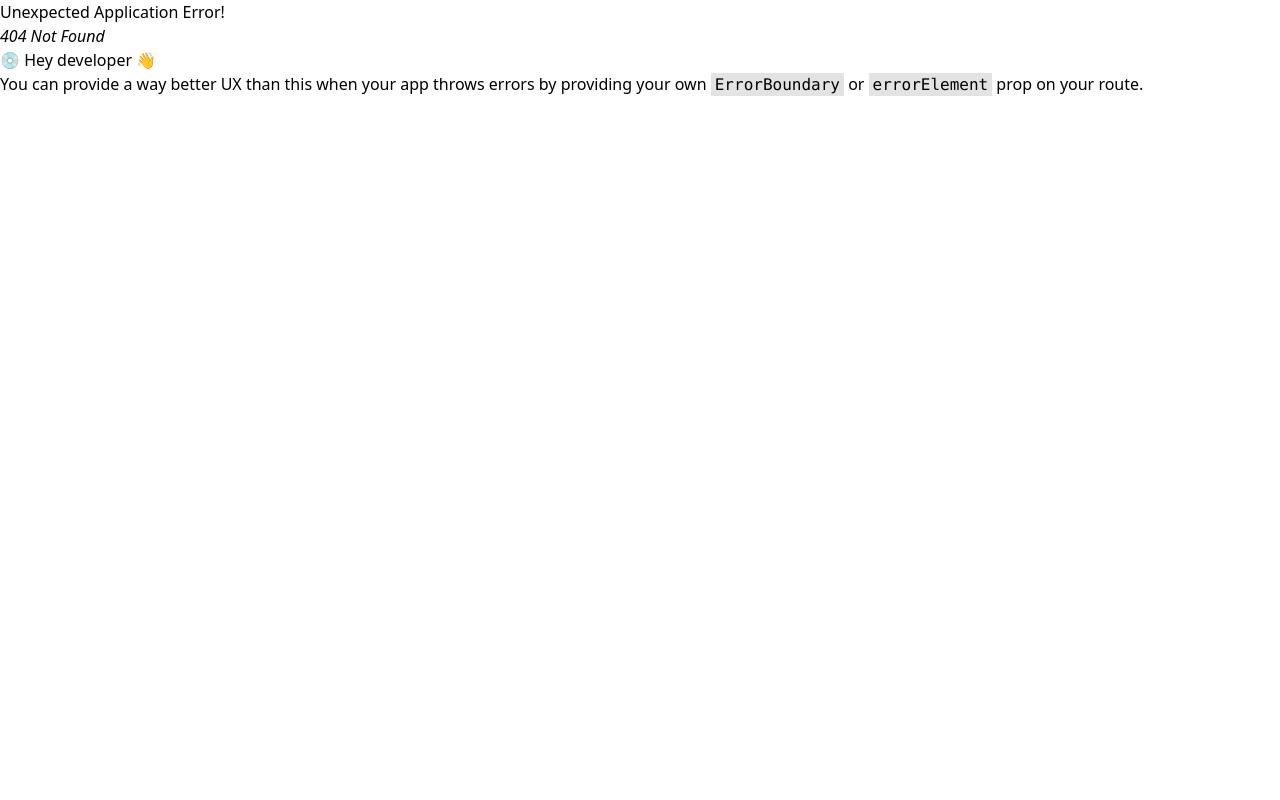
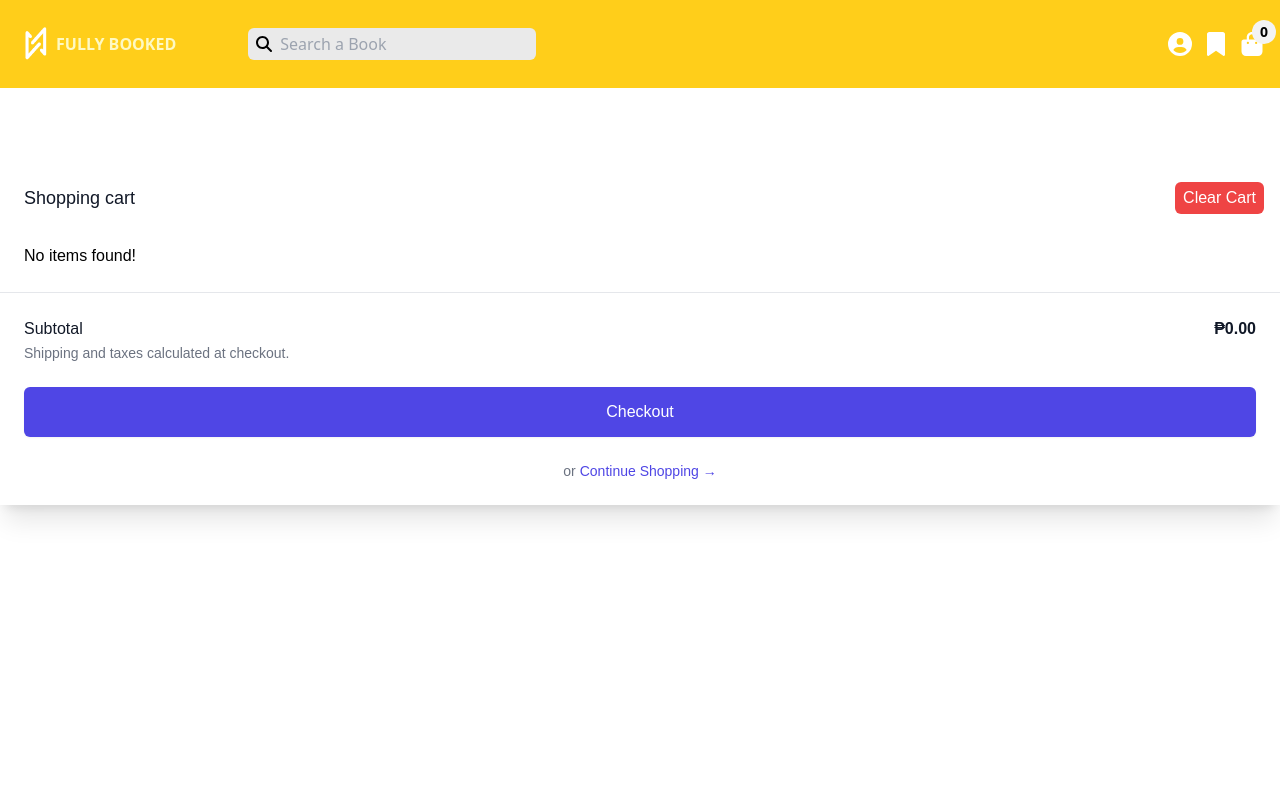
Before and after one commit to CocoMeme/Fully-Booked---IPT1, a React (Vite) app in the folder frontend/: page /cart in a window 1280 px wide. Before the commit this address had no page. Shown: the top 800 px of the page. Built offline with nearby package versions, Linux system fonts and the light colour scheme; a web font is replaced by a local one.

Commit message:
Redux & Cart

```diff
--- a/frontend/package.json
+++ b/frontend/package.json
@@ -10,11 +10,15 @@
     "preview": "vite preview"
   },
   "dependencies": {
+    "@reduxjs/toolkit": "^2.3.0",
     "react": "^18.3.1",
     "react-dom": "^18.3.1",
     "react-hook-form": "^7.53.1",
     "react-icons": "^5.3.0",
+    "react-redux": "^9.1.2",
     "react-router-dom": "^6.27.0",
+    "react-toastify": "^10.0.6",
+    "sweetalert2": "^11.14.3",
     "swiper": "^11.1.14"
   },
   "devDependencies": {
--- a/frontend/src/App.css
+++ b/frontend/src/App.css
@@ -31,6 +31,10 @@
     font-size: 16px !important;
 }
 
+.btn-primary {
+    @apply bg-primary  px-12 py-2 rounded-md text-base font-secondary font-bold hover:bg-secondary hover:text-white transition-all duration-200 cursor-pointer
+ }
+
 @keyframes gradientWave {
     0% {
         background-position: 0% 50%;
@@ -40,11 +44,11 @@
     }
 }
 
-.btn-primary {
+.btn-special {
     @apply bg-primary px-12 py-2 rounded-md text-base font-secondary font-bold transition-all duration-200 cursor-pointer;
 }
 
-.btn-primary:hover {
+.btn-special:hover {
     background: linear-gradient(90deg, yellow, red, green, yellow);
     background-size: 200% 200%;
     animation: gradientWave 1s linear infinite;
--- a/frontend/src/components/Footer.jsx
+++ b/frontend/src/components/Footer.jsx
@@ -57,7 +57,7 @@
 
         {/* Right Side - Social Icons */}
         <div className="flex gap-6">
-          <a href="https://facebook.com" target="_blank" rel="noopener noreferrer" className="hover:text-primary">
+          <a href="https://www.facebook.com/fullybooked" target="_blank" rel="noopener noreferrer" className="hover:text-primary">
             <FaFacebook size={24} />
           </a>
           <a href="https://twitter.com" target="_blank" rel="noopener noreferrer" className="hover:text-primary">
--- a/frontend/src/components/Navbar.jsx
+++ b/frontend/src/components/Navbar.jsx
@@ -3,6 +3,7 @@
 
 import avatarImg from "../assets/avatar.png"
 import { useState } from "react";
+import { useSelector } from "react-redux";
 
 const navigation = [
   {name: "Dashboard", href: "/dashboard"},
@@ -13,8 +14,12 @@
 
 const Navbar = () => {
 
+
   const [isDropdownOpen, setIsDropdownOpen] = useState(false)
-  console.log(isDropdownOpen)
+
+  const cartItems = useSelector(state => state.cart.cartItems);
+
+  console.log(cartItems)
 
   const currentuser = false;
   return (
@@ -82,7 +87,15 @@
                 </button>
                 <Link to="/cart" className="relative">
                   <FaBagShopping className="size-6 text-white"/>
-                  <span className="text-sm font-semibold absolute top-0 right-0 transform translate-x-1/2 -translate-y-1/2 p-1 rounded-full bg-blackBG h-6 w-6 flex items-center justify-center">0</span>
+                  {
+                    cartItems.length > 0 ? <span className="text-sm font-semibold absolute top-0 right-0 transform translate-x-1/2
+                      -translate-y-1/2 p-1 rounded-full bg-blackBG h-6 w-6 flex items-center justify-center">
+                    {cartItems.length}</span> : <span className="text-sm font-semibold absolute top-0 right-0 transform translate-x-1/2
+                      -translate-y-1/2 p-1 rounded-full bg-blackBG h-6 w-6 flex items-center justify-center">
+                      0</span>
+                  }
+
+
                 </Link>
             </div>
         </nav>
--- a/frontend/src/main.jsx
+++ b/frontend/src/main.jsx
@@ -5,8 +5,17 @@
 import { RouterProvider } from 'react-router-dom'
 import router from './routers/router.jsx'
 
+// Alerts
+import 'sweetalert2/dist/sweetalert2.js'
+import 'react-toastify/dist/ReactToastify.css';
+
+import { Provider } from 'react-redux'
+import { store } from './redux/store.js'
+import { ToastContainer } from 'react-toastify'
+
 createRoot(document.getElementById('root')).render(
-  <StrictMode>
+  <Provider store={store}>
     <RouterProvider router={router} />
-  </StrictMode>,
+    <ToastContainer/>
+  </Provider>,
 )
--- a/frontend/src/pages/books/BookCard.jsx
+++ b/frontend/src/pages/books/BookCard.jsx
@@ -3,8 +3,16 @@
 import { getImgUrl } from '../../utils/getImgUrl'
 
 import { Link } from 'react-router-dom'
+import { useDispatch } from 'react-redux'
+import { addToCart } from '../../redux/features/cart/cartSlice'
 
 const BookCard = ({book}) => {
+
+    const dispatch = useDispatch();
+    const handleAddToCart = (product) => {
+        dispatch(addToCart(product))
+    }
+
   return (
     <div className=" rounded-lg transition-shadow duration-300">
         <div
@@ -33,7 +41,9 @@
                     ₱{book?.oldPrice}
                     </span>
                 </p>
-                <button className="btn-primary px-6 space-x-1 flex items-center gap-1 ">
+                <button
+                onClick={() => handleAddToCart(book)}
+                className="btn-primary px-6 space-x-1 flex items-center gap-1 ">
                     <FiShoppingCart className="" />
                     <span>Add to Cart</span>
                 </button>
--- /dev/null
+++ b/frontend/src/pages/books/CartPage.jsx
@@ -0,0 +1,126 @@
+import React from 'react'
+import { useDispatch, useSelector } from 'react-redux'
+import { Link } from 'react-router-dom'
+import { getImgUrl } from '../../utils/getImgUrl';
+import { clearCart, removeFromCart } from '../../redux/features/cart/cartSlice';
+
+import { FaRegTrashCan } from "react-icons/fa6";
+
+const CartPage = () => {
+
+    const dispatch  = useDispatch();
+
+    const cartItems = useSelector(state => state.cart.cartItems);
+    const totalPrice = cartItems.reduce((acc, item) => acc + item.newPrice, 0).toFixed(2);
+    const handleRemoveFromCart = (product) => {
+        dispatch(removeFromCart(product))
+    }
+
+    const handleClearCart = () => {
+        dispatch(clearCart())
+    }
+
+  return (
+    <div className="flex mt-12 h-full flex-col overflow-hidden bg-white shadow-xl">
+        <div className="flex-1 overflow-y-auto px-4 py-6 sm:px-6">
+        <div className="flex items-start justify-between">
+            <div className="text-lg font-medium text-gray-900">Shopping cart</div>
+            <div className="ml-3 flex h-7 items-center ">
+            <button
+                onClick={handleClearCart}
+                type="button"
+                className="relative -m-2 py-1 px-2 bg-red-500 text-white rounded-md hover:bg-secondary transition-all duration-200  "
+            >
+                <span className="">Clear Cart</span>
+            </button>
+            </div>
+        </div>
+
+        <div className="mt-8">
+            <div className="flow-root">
+
+                {
+                    cartItems.length > 0 ? (
+                        <ul role="list" className="-my-6 divide-y divide-gray-200">
+                            {
+                                cartItems.map((product) => (
+                                    <li key={product._id} className="flex py-6">
+                                        <div className="h-24 w-24 flex-shrink-0 overflow-hidden rounded-md border border-gray-200">
+                                            <img
+                                            alt=""
+                                            src={`${getImgUrl(product?.coverImage)}`}
+                                            className="h-full w-full object-cover object-center"
+                                            />
+                                        </div>
+
+                                        <div className="ml-4 flex flex-1 flex-col">
+                                            <div>
+                                            <div className="flex flex-wrap justify-between text-base font-medium text-gray-900">
+                                                <h3>
+                                                <Link to='/'>{product?.title}</Link>
+                                                </h3>
+                                                <p className="sm:ml-4">₱{product?.newPrice}</p>
+                                            </div>
+                                            <p className="mt-1 text-sm text-gray-500 capitalize"><strong>Category:</strong>{product?.category}</p>
+                                            </div>
+                                            <div className="flex flex-1 flex-wrap items-end justify-between space-y-2 text-sm">
+                                            <p className="text-gray-500"><strong>Qty:</strong> 1</p>
+
+                                            <div className="flex">
+                                                <button
+                                                    onClick= {() => handleRemoveFromCart(product)}
+                                                    type="button" className="flex items-center font-medium text-indigo-600 hover:text-indigo-500">
+                                                    <FaRegTrashCan className='mr-1'/> Remove
+                                                </button>
+                                            </div>
+                                            </div>
+                                        </div>
+                                    </li>
+                                ))
+                            }
+
+
+                        </ul>
+
+                    ) : (<p>No items found!</p>)
+                }
+
+
+
+            </div>
+        </div>
+        </div>
+
+        <div className="border-t border-gray-200 px-4 py-6 sm:px-6">
+        <div className="flex justify-between text-base font-medium text-gray-900">
+            <p>Subtotal</p>
+            <p><strong className='font-extrabold'>₱{totalPrice ? totalPrice : 0}</strong></p>
+        </div>
+        <p className="mt-0.5 text-sm text-gray-500">Shipping and taxes calculated at checkout.</p>
+        <div className="mt-6">
+            <Link
+            to="/checkout"
+            className="flex items-center justify-center rounded-md border border-transparent bg-indigo-600 px-6 py-3 text-base font-medium text-white shadow-sm hover:bg-indigo-700"
+            >
+            Checkout
+            </Link>
+        </div>
+        <div className="mt-6 flex justify-center text-center text-sm text-gray-500">
+            <Link to="/">
+            or
+            <button
+                type="button"
+
+                className="font-medium text-indigo-600 hover:text-indigo-500 ml-1"
+            >
+                Continue Shopping
+                <span aria-hidden="true"> &rarr;</span>
+            </button>
+            </Link>
+        </div>
+        </div>
+    </div>
+  )
+}
+
+export default CartPage
--- a/frontend/src/pages/home/Banner.jsx
+++ b/frontend/src/pages/home/Banner.jsx
@@ -16,7 +16,7 @@
                     <img src="/android-chrome-512x512.png" alt="" className='size-20'/>
                 </div>
                 <div>
-                    <h1 className='font-extrabold text-6xl mb-0'>
+                    <h1 className='font-extrabold text-7xl mb-0'>
                         <span className="bg-gradient-to-r from-yellow-400 to-red-500 bg-clip-text text-transparent">FULLY</span>
                         &nbsp;
                         <span className="bg-gradient-to-r from-green-300 to-green-700 bg-clip-text text-transparent">BOOKED</span>
@@ -27,12 +27,12 @@
 
 
             <div className='ml-6'>
-                <h1 className='md:text-5xl text-2xl font-medium mb-7'>Newly Released Books!</h1>
+                <h1 className='md:text-5xl text-lg font-medium mb-7'>Newly Released Books!</h1>
                 <p className='mb-10'>
                     Its time to update your reading list with some of the latest and greatest releases in the literary world.
                     From heart-pumping thrillers to captivating memoirs, this weeks new releases offer something for everyone
                 </p>
-                <button className='btn-primary'>
+                <button className='btn-special'>
                     Shop Now!
                 </button>
             </div>
--- /dev/null
+++ b/frontend/src/redux/features/cart/cartSlice.js
@@ -0,0 +1,51 @@
+import { createSlice } from '@reduxjs/toolkit'
+// import Swal from 'sweetalert2';
+import { toast } from 'react-toastify';
+
+const initialState  = {
+    cartItems: []
+}
+
+const cartSlice = createSlice({
+    name: 'cart',
+    initialState: initialState,
+    reducers: {
+        addToCart: (state, action) => {
+            const existingItem = state.cartItems.find(item => item._id === action.payload._id);
+            if(!existingItem) {
+                state.cartItems.push(action.payload)
+                toast.success('Item added successfully!', {
+                    position: "bottom-right",
+                    autoClose: 5000,
+                    hideProgressBar: false,
+                    closeOnClick: true,
+                    pauseOnHover: true,
+                    draggable: true,
+                    progress: undefined,
+                    theme: "colored",
+                    });
+            } else(
+                toast.warn('Item is added already!', {
+                    position: "bottom-right",
+                    autoClose: 5000,
+                    hideProgressBar: false,
+                    closeOnClick: true,
+                    pauseOnHover: true,
+                    draggable: true,
+                    progress: undefined,
+                    theme: "colored",
+                    })
+            )
+        },
+        removeFromCart: (state, action) => {
+            state.cartItems = state.cartItems.filter(item => item._id !== action.payload._id)
+        },
+        clearCart: (state) => {
+            state.cartItems = []
+        }
+    }
+})
+
+// export the action
+export const {addToCart, removeFromCart, clearCart} = cartSlice.actions;
+export default cartSlice.reducer;
--- /dev/null
+++ b/frontend/src/redux/store.js
@@ -0,0 +1,8 @@
+import { configureStore } from '@reduxjs/toolkit'
+import cartReducer from "../redux/features/cart/cartSlice"
+
+export const store = configureStore({
+  reducer: {
+    cart: cartReducer
+  },
+})
--- a/frontend/src/routers/router.jsx
+++ b/frontend/src/routers/router.jsx
@@ -3,6 +3,7 @@
 import Home from "../pages/home/Home"
 import Login from "../components/Login";
 import Register from "../components/Register";
+import CartPage from "../pages/books/CartPage";
 
 const router = createBrowserRouter([
     {
@@ -28,7 +29,12 @@
         {
           path: "/register",
           element: <Register/>
+        },
+        {
+          path:"/cart",
+          element: <CartPage/>
         }
+
       ]
     },
   ]);
```
Also changed, not shown: 1 other file (tests, documents, lock files or other folders).
